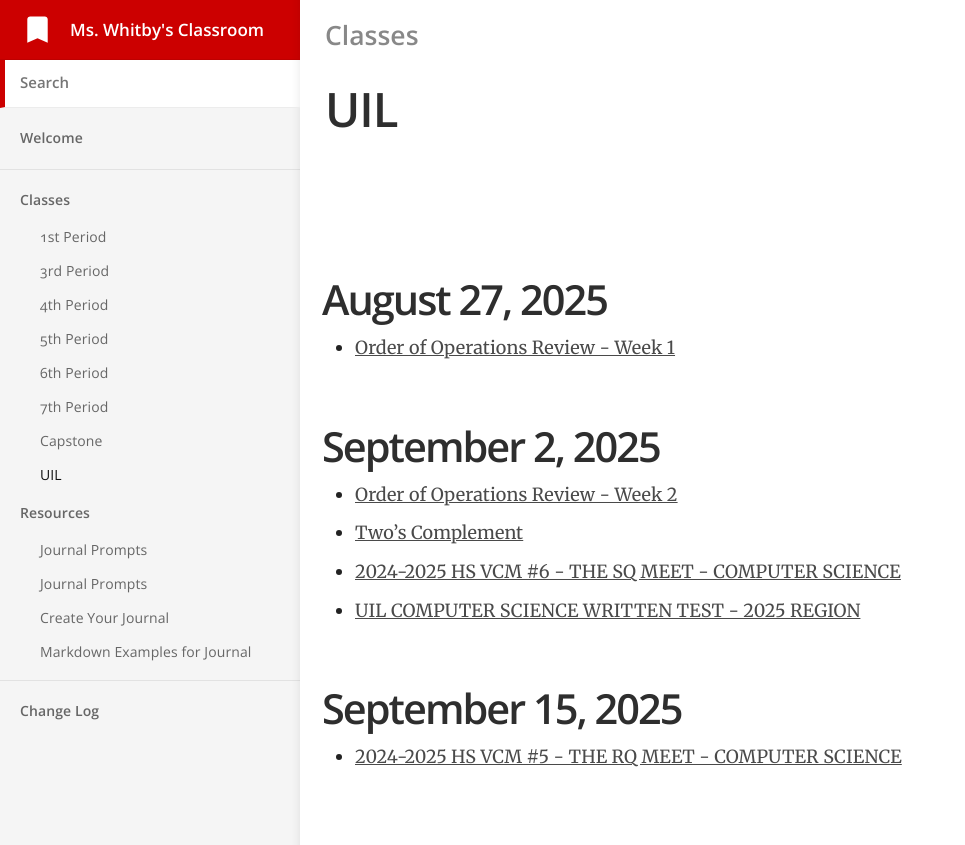
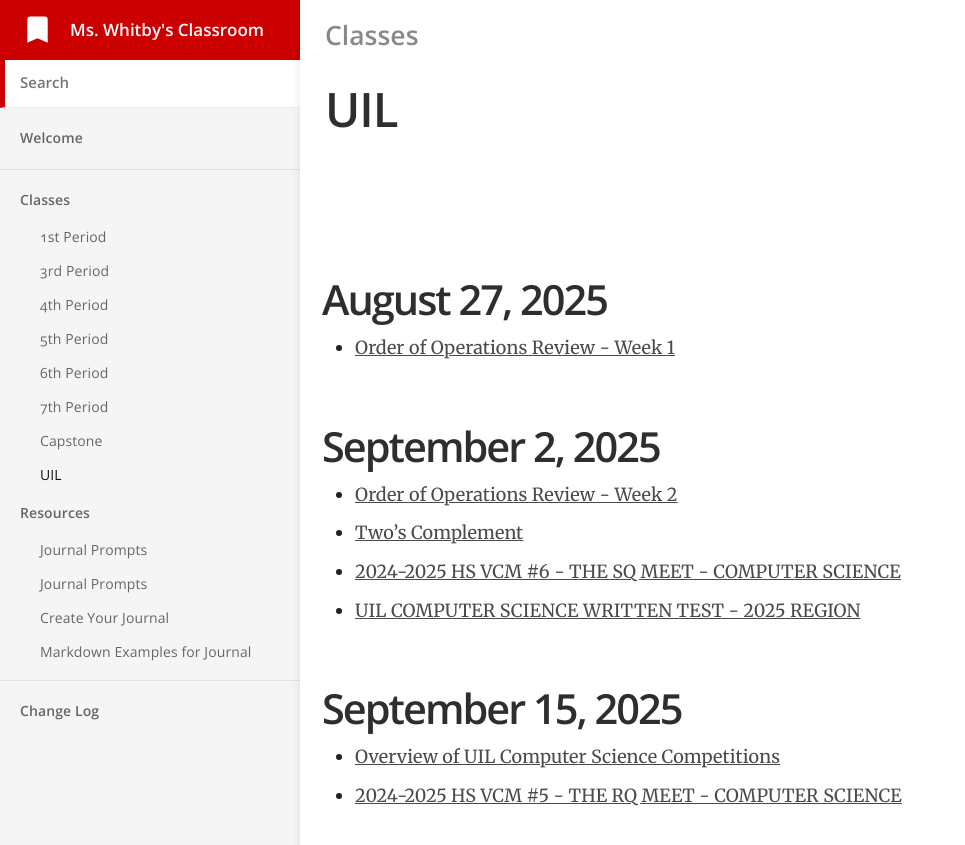
Before and after one commit to mswhitby/classroom, a Jekyll site: the page built from _docs/classes/uil.md, in a window 1280 px wide. Shown: the top 845 px of the page, without its empty margins (0-965 px from the left). Built offline with Jekyll 4.4.1, drawn with Linux system fonts in a browser that asks for light colours.

Commit message:
Updated UIL prep

```diff
--- a/_docs/classes/uil.md
+++ b/_docs/classes/uil.md
@@ -19,4 +19,5 @@ order: 8
 
 # September 15, 2025
 
+- [Overview of UIL Computer Science Competitions](_docs/uil_files/uil_prep.md)
 - [2024-2025 HS VCM #5 - THE RQ MEET - COMPUTER SCIENCE]()
```
